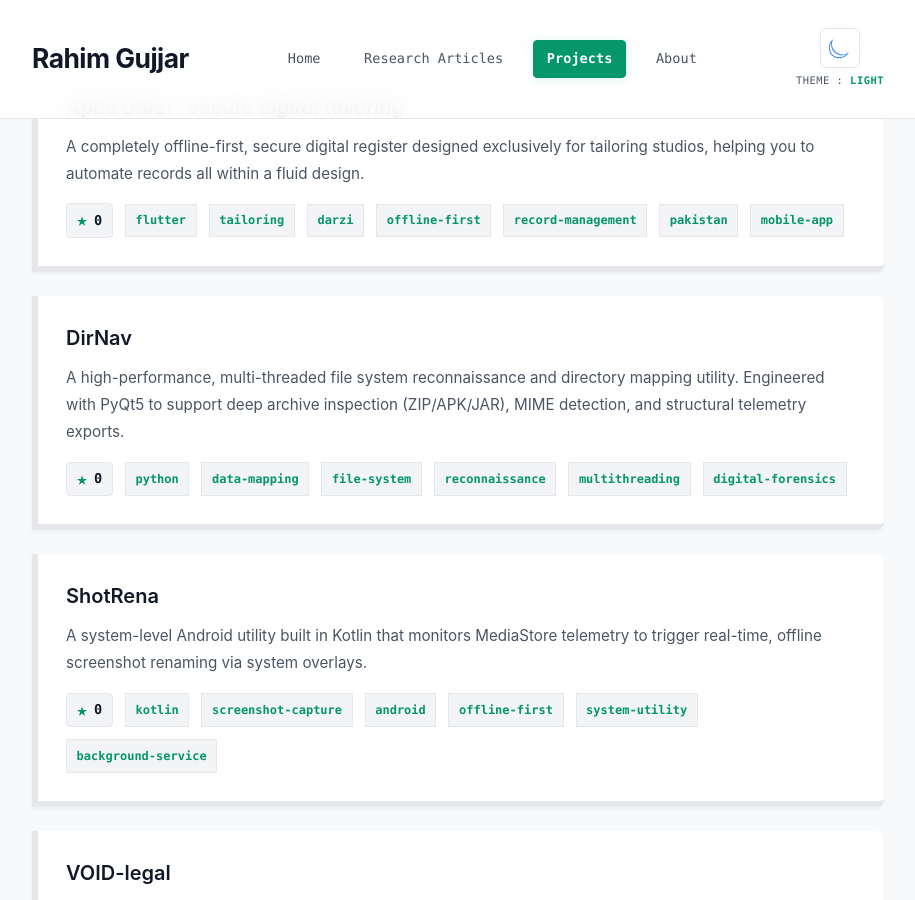
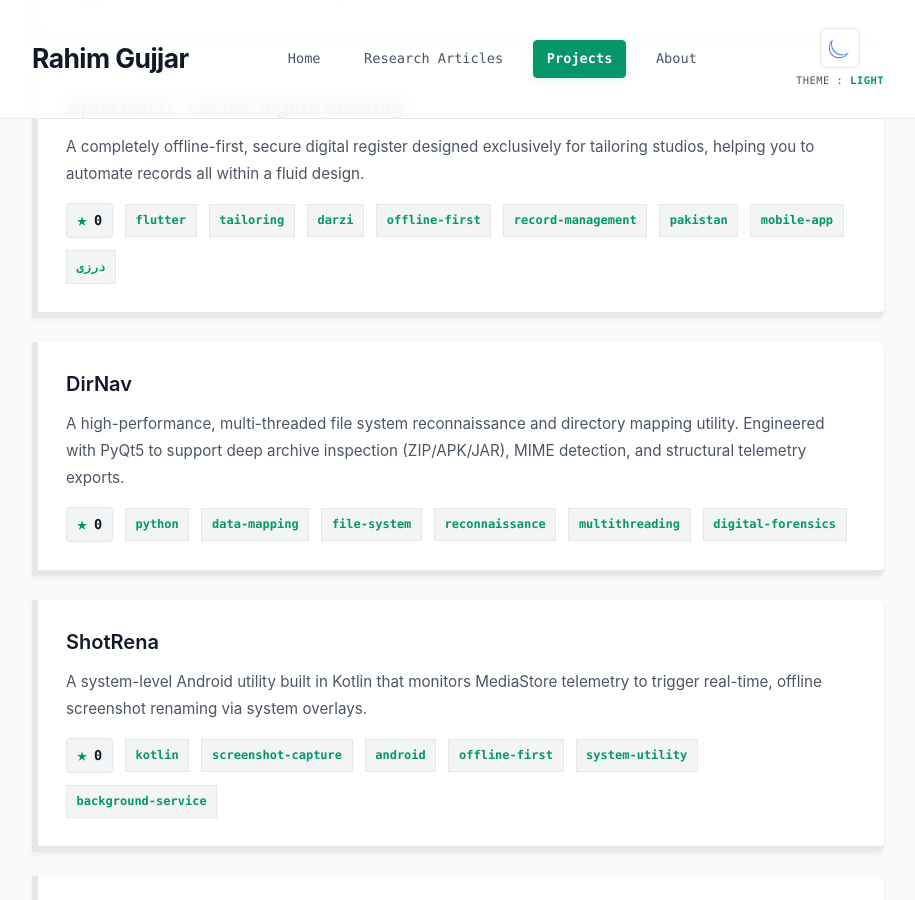
Before and after one commit to rahimgujjar/rahimgujjar.github.io, a Jekyll site: the page built from projects.html, in a window 1280 px wide and 900 px high, scrolled down 922 px. Shown: the whole window, without its empty margins (182-1097 px from the left). Built offline with Jekyll 4.4.1, drawn with Linux system fonts in a browser that asks for light colours.

Commit message:
Update projects.html

```diff
--- a/projects.html
+++ b/projects.html
@@ -71,6 +71,7 @@ permalink: /projects/
           <span class="project-tag">record-management</span>
           <span class="project-tag">pakistan</span>
           <span class="project-tag">mobile-app</span>
+          <span class="project-tag">درزی</span>
         </div>
       </div>
 
```
